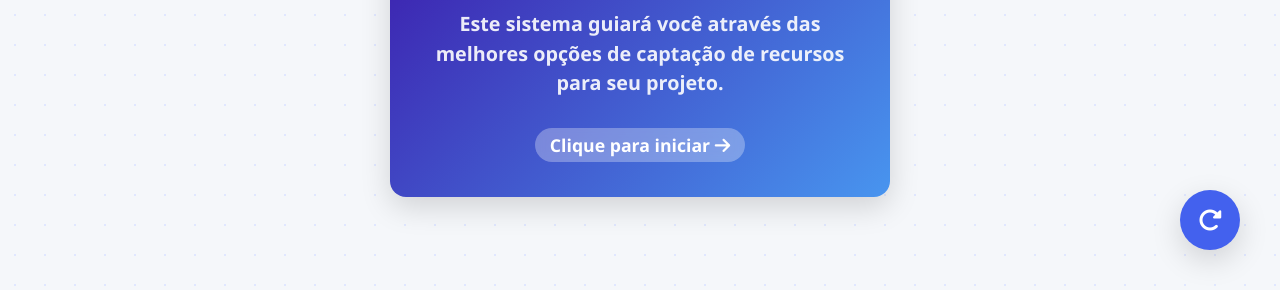
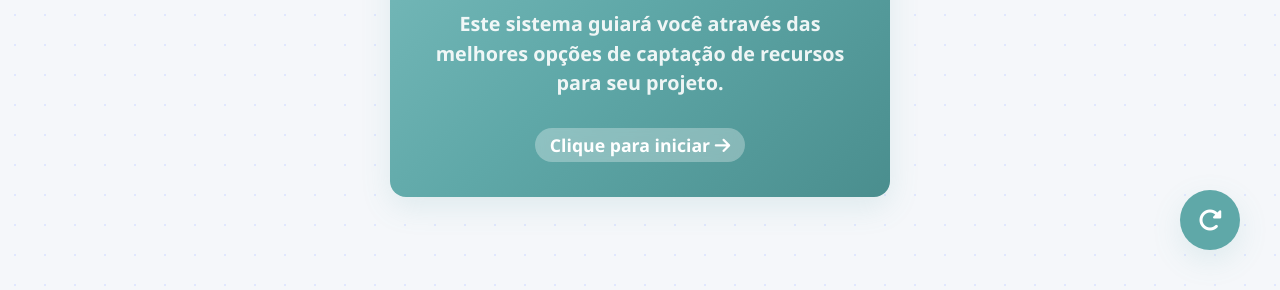
Before and after one commit to thaispaivacaliandra/processodecaptacao, a plain HTML site: page index.html in a window 1280 px wide. Shown: the part 510-800 px from the top of the page. Drawn offline with Linux system fonts and the light colour scheme.

Commit message:
ajustes cor

```diff
--- a/index.html
+++ b/index.html
@@ -14,21 +14,26 @@ font-family: 'Poppins', 'Segoe UI', sans-serif;
 }
 
 :root {
---primary: #4361ee;
---primary-light: #4895ef;
---secondary: #f72585;
---light: #f8f9fa;
---dark: #212529;
---success: #06d6a0;
---warning: #ffd166;
---danger: #ef476f;
---gradient-1: linear-gradient(135deg, #4361ee 0%, #3a0ca3 100%);
---gradient-2: linear-gradient(135deg, #f72585 0%, #b5179e 100%);
---gradient-3: linear-gradient(135deg, #3a0ca3 0%, #4895ef 100%);
---gradient-4: linear-gradient(135deg, #06d6a0 0%, #4cc9f0 100%);
---gradient-5: linear-gradient(135deg, #f72585 0%, #ff9e00 100%);
---shadow: 0 10px 30px rgba(0, 0, 0, 0.15);
---shadow-hover: 0 15px 40px rgba(0, 0, 0, 0.25);
+--primary: #5FA8A8;
+--primary-light: #7DBFBF;
+--secondary: #E8947C;
+--light: #F5F3EF;
+--dark: #2C3E3E;
+--success: #8BAF63;
+--warning: #F4C27F;
+--danger: #D97B6C;
+--gradient-1: linear-gradient(135deg, #FFB86C 0%, #FF9A8C 50%, #024248 100%);
+--gradient-2: linear-gradient(135deg, #A8E6CF 0%, #FFD97D 50%, #FFB5A7 100%);
+--gradient-3: linear-gradient(135deg, #7DBFBF 0%, #5FA8A8 50%, #4A8E8E 100%);
+--gradient-4: linear-gradient(135deg, #B4E7CE 0%, #FFF5BA 50%, #FFD4B8 100%);
+--gradient-5: linear-gradient(135deg, #024248 0%, #FFCBA4 50%, #C4E8E8 100%);
+--accent-coral: #F4A69E;
+--accent-mint: #A8DCD1;
+--accent-peach: #FFD4B8;
+--accent-sky: #B5E6E6;
+--accent-sage: #8BAF63;
+--shadow: 0 10px 30px rgba(95, 168, 168, 0.15);
+--shadow-hover: 0 15px 40px rgba(95, 168, 168, 0.25);
 --radius: 16px;
 }
 
```
